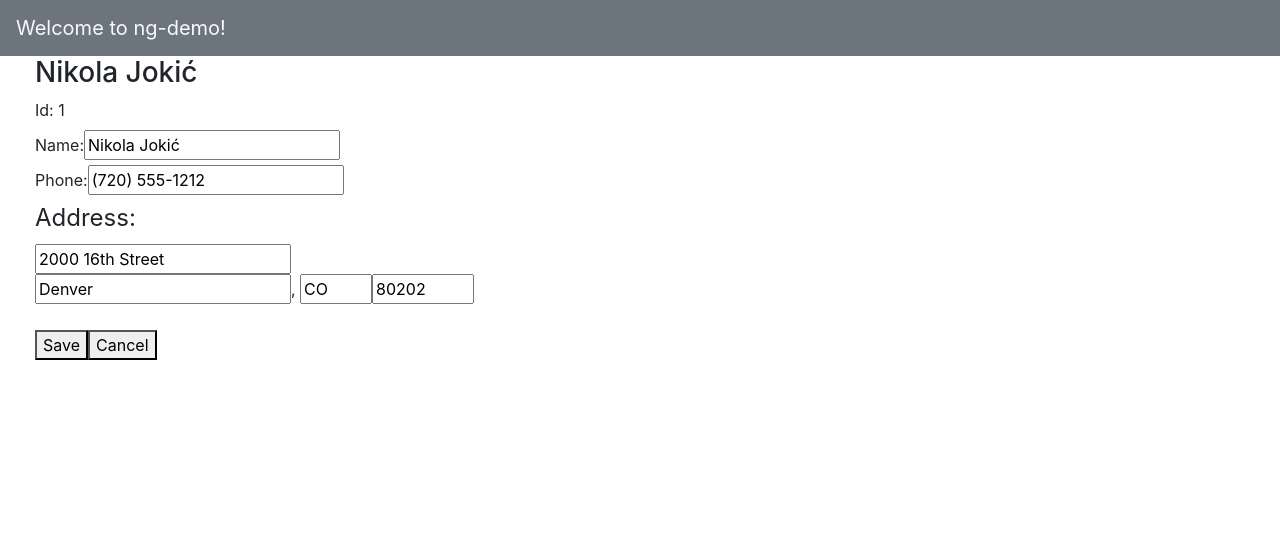
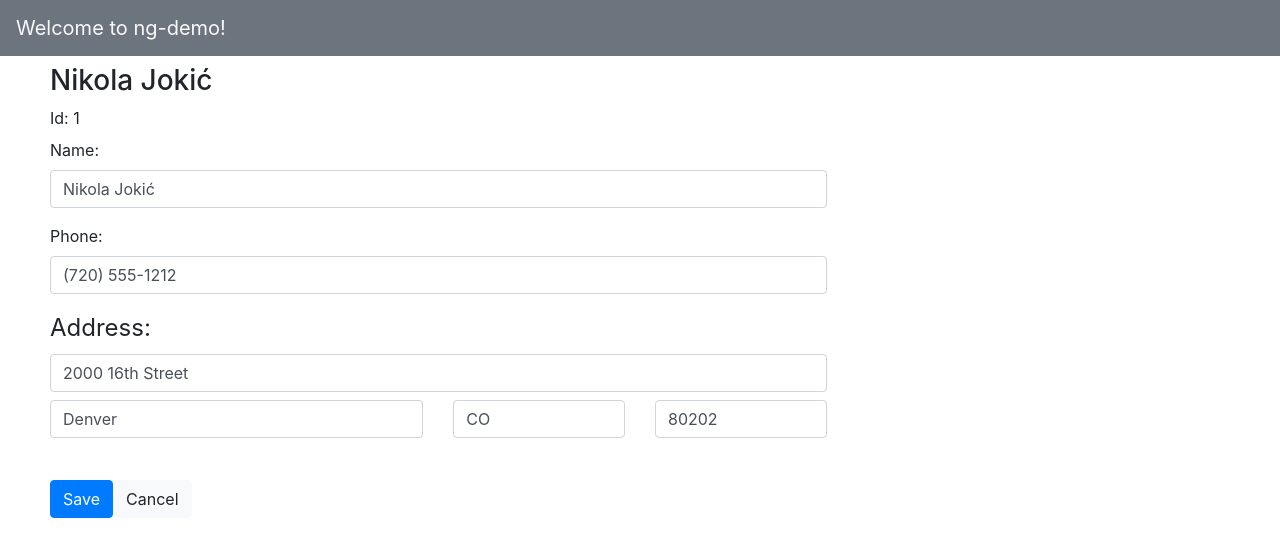
Before and after one commit to mraible/angular-book, an Angular app in the folder src/code/ng-demo-bootstrap/: page /edit/1 in a window 1280 px wide. Shown: the top 556 px of the page. Built offline with nearby package versions, Linux system fonts and the light colour scheme.

Commit message:
Update to use Bootstrap

```diff
--- a/src/code/ng-demo-bootstrap/src/app/edit/edit.component.html
+++ b/src/code/ng-demo-bootstrap/src/app/edit/edit.component.html
@@ -1,31 +1,39 @@
-<div *ngIf="person">
-  <h3>{{editName}}</h3>
+<div *ngIf="person" class="col-8">
+  <h3 class="mt-2">{{editName}}</h3>
   <form (ngSubmit)="save()" #editForm="ngForm">
     <div>
       <label>Id:</label>
       {{person.id}}
     </div>
-    <div>
-      <label>Name:</label>
-      <input [(ngModel)]="editName" name="name" id="name" placeholder="name" required #name="ngModel"/>
-      <div [hidden]="name.valid || name.pristine" style="color: red">
+    <div class="form-group">
+      <label for="name">Name:</label>
+      <input [(ngModel)]="editName" name="name" id="name" placeholder="name" required class="form-control" #name="ngModel" [ngClass]="{'is-invalid': name.touched && name.invalid,  'is-valid': name.touched && name.valid}"/>
+      <div [hidden]="name.valid || name.pristine" style="display: block" class="invalid-feedback">
         Name is required
       </div>
     </div>
-    <div>
+    <div class="form-group">
       <label>Phone:</label>
-      <input [(ngModel)]="editPhone" name="phone" id="phone" placeholder="Phone"/>
+      <input [(ngModel)]="editPhone" name="phone" id="phone" placeholder="Phone" class="form-control"/>
     </div>
-    <fieldset>
-      <legend>Address:</legend>
+    <fieldset class="form-group">
+      <legend class="col-form-legend">Address:</legend>
       <address>
-        <input [(ngModel)]="editAddress.street" name="street" id="street"><br/>
-        <input [(ngModel)]="editAddress.city" name="city" id="city">,
-        <input [(ngModel)]="editAddress.state" name="state" id="state" size="2">
-        <input [(ngModel)]="editAddress.zip" name="zip" id="zip" size="5">
+        <input [(ngModel)]="editAddress.street" name="street" id="street" class="form-control mb-2">
+        <div class="row">
+          <div class="col-6">
+            <input [(ngModel)]="editAddress.city" name="city" id="city" class="form-control">
+          </div>
+          <div class="col-3">
+            <input [(ngModel)]="editAddress.state" name="state" id="state" size="2" class="form-control">
+          </div>
+          <div class="col-3">
+            <input [(ngModel)]="editAddress.zip" name="zip" id="zip" size="5" class="form-control">
+          </div>
+        </div>
       </address>
     </fieldset>
-    <button type="submit" id="save" [disabled]="!editForm.form.valid">Save</button>
-    <button (click)="cancel()" id="cancel">Cancel</button>
+    <button type="submit" id="save" class="btn btn-primary" [disabled]="!editForm.form.valid">Save</button>
+    <button (click)="cancel()" id="cancel" class="btn btn-light">Cancel</button>
   </form>
 </div>
--- a/src/code/ng-demo-bootstrap/src/app/search/search.component.html
+++ b/src/code/ng-demo-bootstrap/src/app/search/search.component.html
@@ -1,9 +1,9 @@
-<h2>Search</h2>
-<form>
-  <input type="search" name="query" [(ngModel)]="query" (keyup.enter)="search()">
-  <button type="button" (click)="search()">Search</button>
+<h2 class="mt-2">Search</h2>
+<form class="form-inline">
+  <input type="search" name="query" [(ngModel)]="query" (keyup.enter)="search()" placeholder="Search" class="form-control mr-sm-2">
+  <button type="button" (click)="search()" class="btn btn-primary">Search</button>
 </form>
-<table *ngIf="searchResults?.length">
+<table *ngIf="searchResults?.length" class="table">
   <thead>
   <tr>
     <th>Name</th>
```
